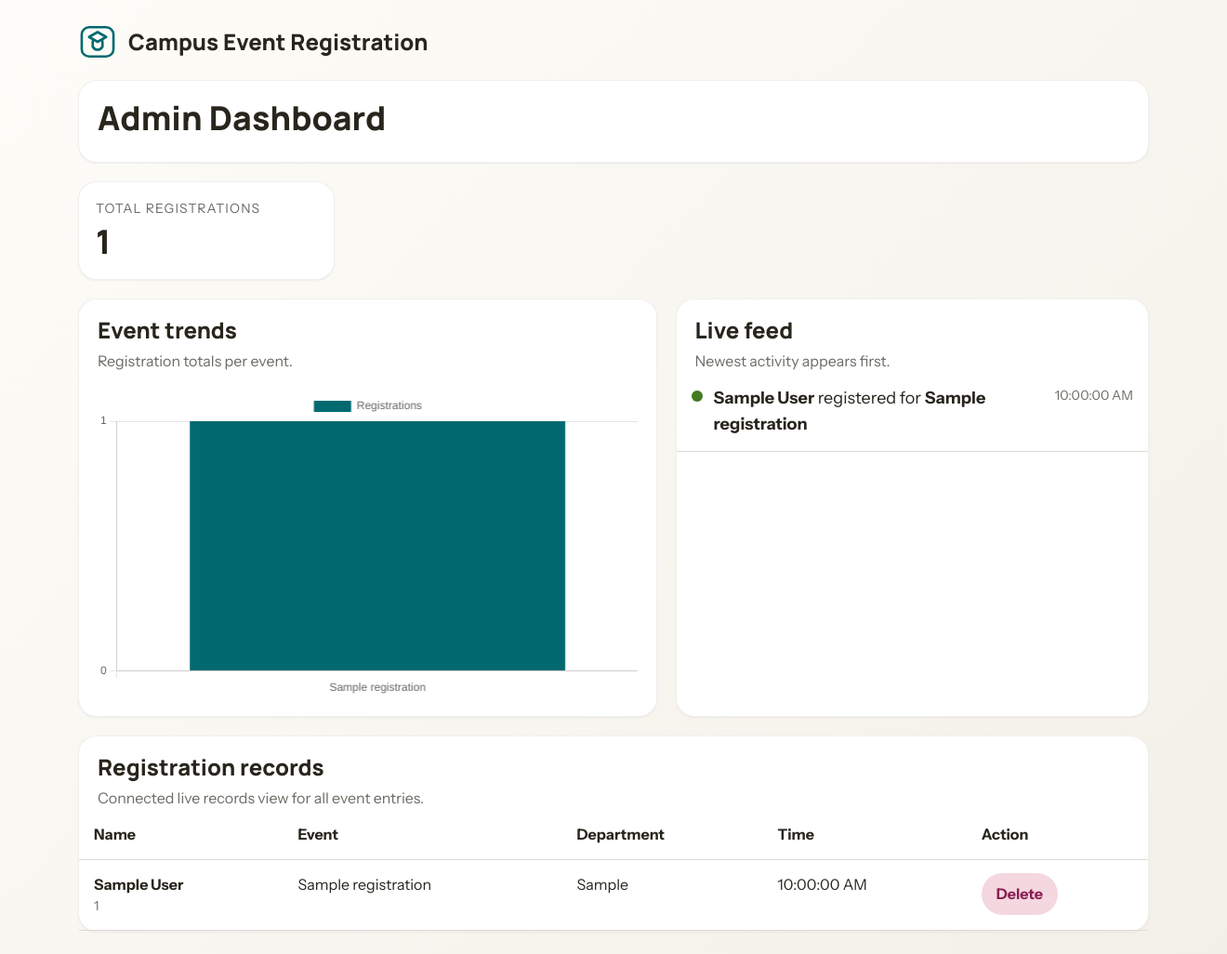
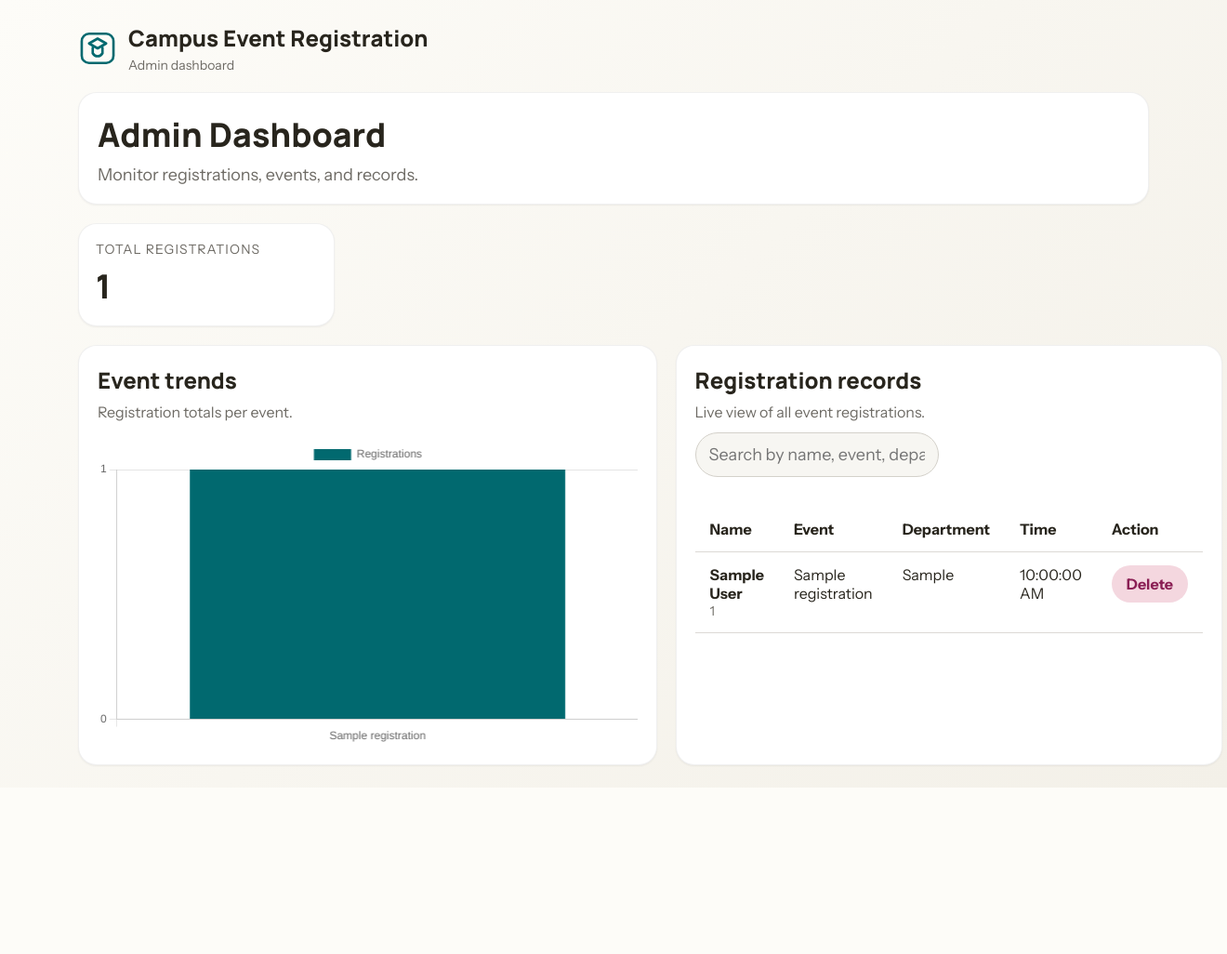
Before and after one commit to vihaanpatel2507-sudo/-project-capstone, a Flask app: page /admin in a window 1320 px wide. Shown: the whole page at 93% size. After the commit the page ends 847 px from the top, so only its background shows below. Run offline with Flask 3, Linux system fonts and the light colour scheme; tables that the repository leaves empty hold one stand-in row (values such as "Sample post"); some libraries are stand-ins or nearby versions.

Commit message:
Update admin.html

```diff
--- a/templates/admin.html
+++ b/templates/admin.html
@@ -3,90 +3,259 @@
 <head>
   <meta charset="UTF-8" />
   <meta name="viewport" content="width=device-width, initial-scale=1.0" />
-  <title>Campus Event Registration </title>
-  <link rel="preconnect" href="https://fonts.googleapis.com">
-  <link rel="preconnect" href="https://fonts.gstatic.com" crossorigin>
-  <link href="https://fonts.googleapis.com/css2?family=Instrument+Sans:wght@400;500;600;700&family=Manrope:wght@400;500;600;700;800&display=swap" rel="stylesheet">
+  <title>Campus Event Registration - Admin</title>
+
+  <link rel="preconnect" href="https://fonts.googleapis.com" />
+  <link rel="preconnect" href="https://fonts.gstatic.com" crossorigin />
+  <link
+    href="https://fonts.googleapis.com/css2?family=Instrument+Sans:wght@400;500;600;700&family=Manrope:wght@400;500;600;700;800&display=swap"
+    rel="stylesheet"
+  />
+
+  <script src="https://cdn.jsdelivr.net/npm/chart.js"></script>
+  <script src="https://cdn.socket.io/4.0.1/socket.io.min.js"></script>
+
   <style>
-  :root{
-    --text-xs:clamp(.75rem,.7rem + .25vw,.875rem);
-    --text-sm:clamp(.875rem,.8rem + .35vw,1rem);
-    --text-base:clamp(1rem,.95rem + .25vw,1.125rem);
-    --text-lg:clamp(1.125rem,1rem + .75vw,1.5rem);
-    --text-xl:clamp(1.5rem,1.2rem + 1.25vw,2.25rem);
-    --space-2:.5rem;--space-3:.75rem;--space-4:1rem;--space-5:1.25rem;--space-6:1.5rem;--space-8:2rem;--space-10:2.5rem;
-    --color-bg:#fdfcf8;
-    --color-surface:#ffffff;
-    --color-surface-2:#f7f6f2;
-    --color-surface-offset:#edeae5;
-    --color-border:#d4d1ca;
-    --color-divider:#dcd9d5;
-    --color-text:#28251d;
-    --color-text-muted:#6e6b65;
-    --color-primary:#01696f;
-    --color-primary-highlight:#cedcd8;
-    --color-success:#437a22;
-    --color-error:#a12c7b;
-    --radius-md:.8rem;--radius-lg:1rem;--radius-xl:1.25rem;--radius-full:9999px;
-    --shadow-sm:0 1px 2px rgba(30,30,30,.06);--shadow-md:0 12px 32px rgba(30,30,30,.08);
-    --font-display:'Manrope',sans-serif;--font-body:'Instrument Sans',sans-serif
+    :root {
+      --text-xs: clamp(.75rem, .7rem + .25vw, .875rem);
+      --text-sm: clamp(.875rem, .8rem + .35vw, 1rem);
+      --text-base: clamp(1rem, .95rem + .25vw, 1.125rem);
+      --text-lg: clamp(1.125rem, 1rem + .75vw, 1.5rem);
+      --text-xl: clamp(1.5rem, 1.2rem + 1.25vw, 2.25rem);
+
+      --color-bg: #fdfcf8;
+      --color-surface: #ffffff;
+      --color-surface-2: #f7f6f2;
+      --color-surface-offset: #edeae5;
+      --color-border: #d4d1ca;
+      --color-divider: #dcd9d5;
+      --color-text: #28251d;
+      --color-text-muted: #6e6b65;
+      --color-primary: #01696f;
+      --color-primary-highlight: #cedcd8;
+      --color-success: #437a22;
+      --color-error: #a12c7b;
+
+      --radius-md: .8rem;
+      --radius-lg: 1rem;
+      --radius-xl: 1.25rem;
+      --radius-full: 9999px;
+
+      --shadow-sm: 0 1px 2px rgba(30,30,30,.06);
+
+      --font-display: "Manrope", sans-serif;
+      --font-body: "Instrument Sans", sans-serif;
     }
-  *{box-sizing:border-box}
-  html,body{margin:0;padding:0;scroll-behavior:smooth}
-  body{
-    min-height:100vh;
-    background:linear-gradient(135deg,#fdfcf8,#f3f0e8);
-    color:var(--color-text);
-    font:400 var(--text-base)/1.55 var(--font-body)
+
+    *, *::before, *::after {
+      box-sizing: border-box;
     }
-  button,input,select,textarea{font:inherit}
-  button{cursor:pointer}
-  a{text-decoration:none;color:inherit}
-  .page{max-width:1200px;margin:0 auto;padding:24px}
-  .topbar{display:flex;justify-content:space-between;align-items:center;gap:16px;flex-wrap:wrap;margin-bottom:20px}
-  .brand{display:flex;gap:12px;align-items:center}
-  .brand svg{width:42px;height:42px;color:var(--color-primary)}
-  .brand h1{margin:0;font:800 var(--text-lg)/1.1 var(--font-display)}
-  .brand p{margin:4px 0 0;color:var(--color-text-muted);font-size:var(--text-xs)}
-  .actions{display:flex;gap:12px;flex-wrap:wrap}
-  .btn{border:none;border-radius:var(--radius-full);padding:10px 16px;background:var(--color-primary);color:#fff;font-weight:700;font-size:var(--text-sm)}
-  .btn.secondary{background:var(--color-surface-offset);color:var(--color-text)}
-  .delete-btn{background:#f4d7df !important;color:#8a1f54 !important}
-  .hero,.card,.stat{background:var(--color-surface);border:1px solid rgba(0,0,0,.06);border-radius:var(--radius-xl);box-shadow:var(--shadow-sm)}
-  .hero{padding:20px;margin-bottom:20px}
-  .hero h2,.section-title{margin:0 0 8px;font:800 var(--text-xl)/1.1 var(--font-display)}
-  .hero p,.sub{margin:0;color:var(--color-text-muted)}
-  .grid{display:grid;gap:20px}
-  .two{grid-template-columns:1.1fr .9fr}
-  .stats{display:grid;grid-template-columns:repeat(4,1fr);gap:16px;margin:20px 0}
-  .stat{padding:18px}
-  .stat span{display:block;font-size:var(--text-xs);text-transform:uppercase;letter-spacing:.08em;color:var(--color-text-muted);margin-bottom:6px}
-  .stat strong{font:800 var(--text-xl)/1 var(--font-display)}
-  .card-head{padding:20px 20px 0}
-  .card-head h3{margin:0;font:800 var(--text-lg)/1.1 var(--font-display)}
-  .card-head p{margin:8px 0 0;color:var(--color-text-muted);font-size:var(--text-sm)}
-  .card-body{padding:20px}
-  .table-wrap,.feed{max-height:480px;overflow:auto}
-  .feed-item{display:grid;grid-template-columns:auto 1fr auto;gap:12px;align-items:start;padding:14px 16px;border-bottom:1px solid var(--color-divider)}
-  .pulse{width:12px;height:12px;border-radius:50%;background:var(--color-success);margin-top:5px;box-shadow:0 0 0 0 rgba(67,122,34,.45);animation:pulse 1.8s infinite}
-  .tag{padding:6px 10px;border-radius:var(--radius-full);font-size:var(--text-xs);font-weight:700;background:var(--color-primary-highlight);color:var(--color-primary)}
-  @keyframes pulse{70%{box-shadow:0 0 0 12px rgba(67,122,34,0)}100%{box-shadow:0 0 0 0 rgba(67,122,34,0)}}
-  table{width:100%;border-collapse:collapse}
-  th,td{padding:14px 16px;border-bottom:1px solid var(--color-divider);text-align:left;vertical-align:top;font-size:var(--text-sm)}
-  th{position:sticky;top:0;background:var(--color-surface);z-index:1}
-  .search{padding:12px 14px;border-radius:var(--radius-full);border:1px solid var(--color-border);background:var(--color-surface-2);min-width:260px}
-  .muted{color:var(--color-text-muted);font-size:var(--text-xs)}
-  .detail-list{display:grid;gap:12px}
-  .pill{display:inline-block;padding:6px 10px;border-radius:var(--radius-full);background:var(--color-surface-offset);font-size:var(--text-xs);margin:4px 6px 0 0}
-  .success{color:var(--color-success);font-weight:700}
-  .error{color:var(--color-error);font-weight:700}
-  .note{font-size:var(--text-sm);color:var(--color-text-muted)}
-  @media (max-width:960px){
-    .two,.stats{grid-template-columns:1fr}
+
+    html, body {
+      margin: 0;
+      padding: 0;
+      scroll-behavior: smooth;
+    }
+
+    body {
+      min-height: 100vh;
+      background: linear-gradient(135deg, #fdfcf8, #f3f0e8);
+      color: var(--color-text);
+      font: 400 var(--text-base) var(--font-body);
+    }
+
+    button, input, select, textarea {
+      font: inherit;
+    }
+
+    button {
+      cursor: pointer;
+    }
+
+    a {
+      text-decoration: none;
+      color: inherit;
+    }
+
+    .page {
+      max-width: 1200px;
+      margin: 0 auto;
+      padding: 24px;
+    }
+
+    .topbar {
+      display: flex;
+      justify-content: space-between;
+      align-items: center;
+      gap: 16px;
+      flex-wrap: wrap;
+      margin-bottom: 20px;
+    }
+
+    .brand {
+      display: flex;
+      gap: 12px;
+      align-items: center;
+    }
+
+    .brand svg {
+      width: 42px;
+      height: 42px;
+      color: var(--color-primary);
+    }
+
+    .brand h1 {
+      margin: 0;
+      font: 800 var(--text-lg) var(--font-display);
+    }
+
+    .brand p {
+      margin: 4px 0 0;
+      color: var(--color-text-muted);
+      font-size: var(--text-xs);
+    }
+
+    .hero,
+    .card,
+    .stat {
+      background: var(--color-surface);
+      border: 1px solid rgba(0,0,0,.06);
+      border-radius: var(--radius-xl);
+      box-shadow: var(--shadow-sm);
+    }
+
+    .hero {
+      padding: 20px;
+      margin-bottom: 20px;
+    }
+
+    .hero h2 {
+      margin: 0 0 8px;
+      font: 800 var(--text-xl) var(--font-display);
+    }
+
+    .hero p {
+      margin: 0;
+      color: var(--color-text-muted);
+    }
+
+    .stats {
+      display: grid;
+      grid-template-columns: repeat(4, 1fr);
+      gap: 16px;
+      margin: 20px 0;
+    }
+
+    .stat {
+      padding: 18px;
+    }
+
+    .stat span {
+      display: block;
+      font-size: var(--text-xs);
+      text-transform: uppercase;
+      letter-spacing: .08em;
+      color: var(--color-text-muted);
+      margin-bottom: 6px;
+    }
+
+    .stat strong {
+      font: 800 var(--text-xl) var(--font-display);
+    }
+
+    .grid {
+      display: grid;
+      gap: 20px;
+    }
+
+    .two {
+      grid-template-columns: 1.1fr .9fr;
+    }
+
+    .card-head {
+      padding: 20px 20px 0;
+    }
+
+    .card-head h3 {
+      margin: 0;
+      font: 800 var(--text-lg) var(--font-display);
+    }
+
+    .card-head p {
+      margin: 8px 0 0;
+      color: var(--color-text-muted);
+      font-size: var(--text-sm);
+    }
+
+    .card-body {
+      padding: 20px;
+    }
+
+    .table-wrap {
+      max-height: 520px;
+      overflow: auto;
+    }
+
+    table {
+      width: 100%;
+      border-collapse: collapse;
+    }
+
+    th, td {
+      padding: 14px 16px;
+      border-bottom: 1px solid var(--color-divider);
+      text-align: left;
+      vertical-align: top;
+      font-size: var(--text-sm);
+    }
+
+    th {
+      position: sticky;
+      top: 0;
+      background: var(--color-surface);
+      z-index: 1;
+    }
+
+    .btn {
+      border: none;
+      border-radius: var(--radius-full);
+      padding: 10px 16px;
+      background: var(--color-primary);
+      color: #fff;
+      font-weight: 700;
+      font-size: var(--text-sm);
+    }
+
+    .btn.secondary {
+      background: var(--color-surface-offset);
+      color: var(--color-text);
+    }
+
+    .delete-btn {
+      background: #f4d7df !important;
+      color: #8a1f54 !important;
+    }
+
+    .search {
+      padding: 12px 14px;
+      border-radius: var(--radius-full);
+      border: 1px solid var(--color-border);
+      background: var(--color-surface-2);
+      min-width: 260px;
+    }
+
+    .muted {
+      color: var(--color-text-muted);
+      font-size: var(--text-xs);
+    }
+
+    @media (max-width: 960px) {
+      .two,
+      .stats {
+        grid-template-columns: 1fr;
+      }
     }
   </style>
-  <script src="https://cdn.jsdelivr.net/npm/chart.js"></script>
-  <script src="/socket.io/socket.io.js"></script>
 </head>
 <body>
   <div class="page">
@@ -97,45 +266,70 @@
           <path d="M18 24L32 16L46 24L32 32L18 24Z" stroke="currentColor" stroke-width="4" stroke-linejoin="round"></path>
           <path d="M24 31V40C24 40 27 45 32 45C37 45 40 40 40 40V31" stroke="currentColor" stroke-width="4" stroke-linecap="round"></path>
         </svg>
-        <div><h1>Campus Event Registration</h1></div>
+        <div>
+          <h1>Campus Event Registration</h1>
+          <p>Admin dashboard</p>
+        </div>
       </div>
     </header>
 
     <section class="hero">
-      <h2> Admin Dashboard</h2>
+      <h2>Admin Dashboard</h2>
+      <p>Monitor registrations, events, and records.</p>
     </section>
 
     <section class="stats">
-      <div class="stat"><span>Total registrations</span><strong id="totalCount">0</strong></div>
+      <div class="stat">
+        <span>Total registrations</span>
+        <strong id="totalCount">0</strong>
+      </div>
     </section>
 
     <section class="grid two">
       <article class="card">
-        <div class="card-head"><h3>Event trends</h3><p>Registration totals per event.</p></div>
-        <div class="card-body"><canvas id="eventChart" height="170"></canvas></div>
+        <div class="card-head">
+          <h3>Event trends</h3>
+          <p>Registration totals per event.</p>
+        </div>
+        <div class="card-body">
+          <canvas id="eventChart" height="170"></canvas>
+        </div>
       </article>
+
       <article class="card">
-        <div class="card-head"><h3>Live feed</h3><p>Newest activity appears first.</p></div>
-        <div class="feed" id="liveFeed"></div>
-      </article>
-    </section>
+        <div class="card-head">
+          <h3>Registration records</h3>
+          <p>Live view of all event registrations.</p>
 
-    <section class="grid" style="margin-top:20px;">
-      <article class="card">
-        <div class="card-head"><h3>Registration records</h3><p>Connected live records view for all event entries.</p></div>
+          <div style="margin: 12px 0; display: flex; gap: 12px; align-items: center;">
+            <input
+              id="searchBox"
+              class="search"
+              type="text"
+              placeholder="Search by name, event, department..."
+            />
+            <span id="searchInfo" class="muted"></span>
+          </div>
+        </div>
+        <div class="card-body">
           <div class="table-wrap">
             <table>
               <thead>
-              <tr><th>Name</th><th>Event</th><th>Department</th><th>Time</th><th>Action</th></tr>
+                <tr>
+                  <th>Name</th>
+                  <th>Event</th>
+                  <th>Department</th>
+                  <th>Time</th>
+                  <th>Action</th>
+                </tr>
               </thead>
               <tbody id="recordsTable"></tbody>
             </table>
           </div>
+        </div>
       </article>
     </section>
   </div>
-
-<script src="https://cdnjs.cloudflare.com/ajax/libs/socket.io/4.0.1/socket.io.js"></script>
 
   <script>
     let registrations = [];
@@ -144,84 +338,145 @@ let registrations = [];
     const ctx = document.getElementById('eventChart').getContext('2d');
     const eventChart = new Chart(ctx, {
       type: 'bar',
-    data: { labels: [], datasets: [{ label: 'Registrations', data: [], backgroundColor: '#01696f' }] },
-    options: { scales: { y: { beginAtZero: true, ticks: { stepSize: 1 } } } }
+      data: {
+        labels: [],
+        datasets: [{
+          label: 'Registrations',
+          data: [],
+          backgroundColor: '#01696f'
+        }]
+      },
+      options: {
+        scales: {
+          y: {
+            beginAtZero: true,
+            ticks: { stepSize: 1 }
+          }
+        }
+      }
     });
 
+    const searchBox = document.getElementById('searchBox');
+    const searchInfo = document.getElementById('searchInfo');
+
     async function loadAll() {
-    const [rowsRes, statsRes] = await Promise.all([fetch('/api/registrations'), fetch('/api/stats')]);
+      const [rowsRes, statsRes] = await Promise.all([
+        fetch('/api/registrations'),
+        fetch('/api/stats')
+      ]);
+
       registrations = await rowsRes.json();
       const stats = await statsRes.json();
 
       document.getElementById('totalCount').textContent = stats.total;
-    renderRecords(registrations);
-    renderFeed(registrations);
+
+      applySearch();
       updateChart(registrations);
-  }
-
-  function renderFeed(data) {
-    const feed = document.getElementById('liveFeed');
-    feed.innerHTML = data.slice(0, 5).map(r => {
-      const date = new Date(r.created_at);
-      // If it still looks wrong, you can manually adjust for the timezone offset:
-      // const date = new Date(new Date(r.created_at).getTime() + (5.5 * 60 * 60 * 1000)); // Example for IST (+5:30)
-      return `
-      <div class="feed-item">
-        <div class="pulse"></div>
-        <div><strong>${r.full_name}</strong> registered for <strong>${r.event_name}</strong></div>
-        <div class="muted">${date.toLocaleTimeString()}</div>
-      </div>`;
-    }).join('');
     }
 
     function updateChart(data) {
       const counts = {};
-  data.forEach(r => counts[r.event_name] = (counts[r.event_name] || 0) + 1);
+      data.forEach(r => {
+        counts[r.event_name] = (counts[r.event_name] || 0) + 1;
+      });
 
       const labels = Object.keys(counts);
       const values = Object.values(counts);
 
-  // Define a list of different colors
       const barColors = [
-    '#01696f', // Teal
-    '#a12c7b', // Magenta/Error color
-    '#437a22', // Green/Success color
-    '#28251d', // Dark Text color
-    '#6e6b65', // Muted Grey
-    '#cedcd8'  // Light Highlight
+        '#01696f',
+        '#0f766e',
+        '#a12c7b',
+        '#437a22',
+        '#28251d',
+        '#6e6b65',
+        '#cedcd8'
       ];
 
       eventChart.data.labels = labels;
       eventChart.data.datasets[0].data = values;
-
-  // Apply the array of colors to the dataset
       eventChart.data.datasets[0].backgroundColor = barColors.slice(0, labels.length);
-
       eventChart.update();
     }
 
     function renderRecords(data) {
-    document.getElementById('recordsTable').innerHTML = data.map(r => {
+      document.getElementById('recordsTable').innerHTML = data
+        .map(r => {
           const date = new Date(r.created_at);
-      // If it still looks wrong, you can manually adjust for the timezone offset:
-      // const date = new Date(new Date(r.created_at).getTime() + (5.5 * 60 * 60 * 1000)); // Example for IST (+5:30)
           return `
             <tr>
-        <td><strong>${r.full_name}</strong><div class="muted">${r.student_id}</div></td>
+              <td>
+                <strong>${r.full_name}</strong>
+                <div class="muted">${r.student_id}</div>
+              </td>
               <td>${r.event_name}</td>
               <td>${r.department}</td>
               <td>${date.toLocaleTimeString()}</td>
-        <td><button class="btn secondary delete-btn" onclick="deleteReg(${r.id})">Delete</button></td>
-      </tr>`;
-    }).join('');
+              <td>
+                <button class="btn secondary delete-btn" onclick="deleteReg(${r.id})">
+                  Delete
+                </button>
+              </td>
+            </tr>
+          `;
+        })
+        .join('');
+    }
+
+    function applySearch() {
+      const q = (searchBox?.value || '').trim().toLowerCase();
+
+      let filtered = registrations;
+
+      if (q) {
+        filtered = registrations.filter(r => {
+          return (
+            r.full_name.toLowerCase().includes(q) ||
+            r.event_name.toLowerCase().includes(q) ||
+            r.department.toLowerCase().includes(q) ||
+            r.category.toLowerCase().includes(q) ||
+            r.event_type.toLowerCase().includes(q)
+          );
+        });
+      }
+
+      renderRecords(filtered);
+
+      if (!q) {
+        searchInfo.textContent = '';
+        return;
+      }
+
+      const byName = {};
+      registrations.forEach(r => {
+        const nameKey = r.full_name.toLowerCase();
+        byName[nameKey] = (byName[nameKey] || 0) + 1;
+      });
+
+      const countForName = byName[q] || 0;
+
+      if (countForName > 0) {
+        searchInfo.textContent = `This person has ${countForName} registration(s).`;
+      } else {
+        searchInfo.textContent = `No exact name match. Showing partial matches.`;
+      }
+    }
+
+    if (searchBox) {
+      searchBox.addEventListener('input', () => {
+        applySearch();
+      });
     }
 
     async function deleteReg(id) {
-    if(confirm('Delete?')) await fetch(`/api/registrations/${id}`, { method: 'DELETE' });
+      if (!confirm('Delete?')) return;
+      await fetch(`/api/registrations/${id}`, { method: 'DELETE' });
+      loadAll();
     }
 
     socket.on('registration:new', loadAll);
     socket.on('registration:deleted', loadAll);
+
     loadAll();
   </script>
 </body>
```
Lines whose indentation alone changed are shown as unchanged.
